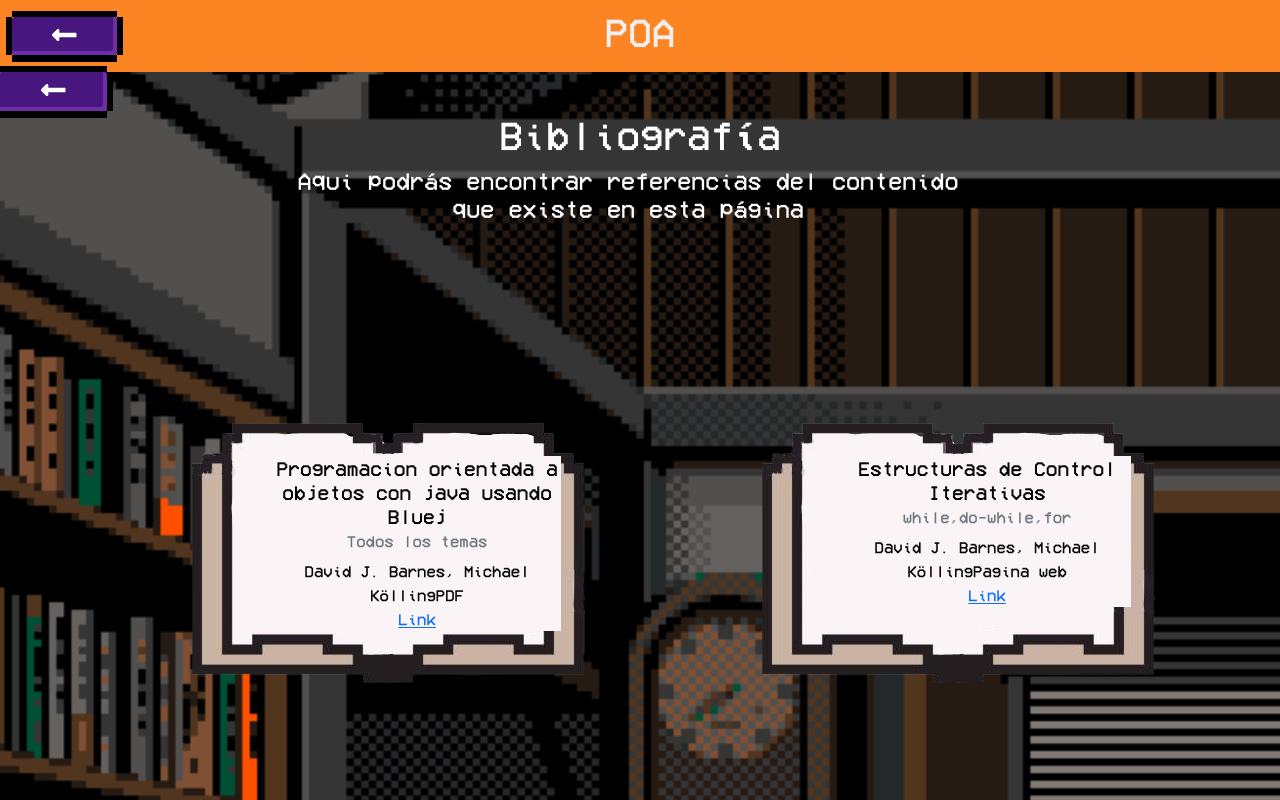
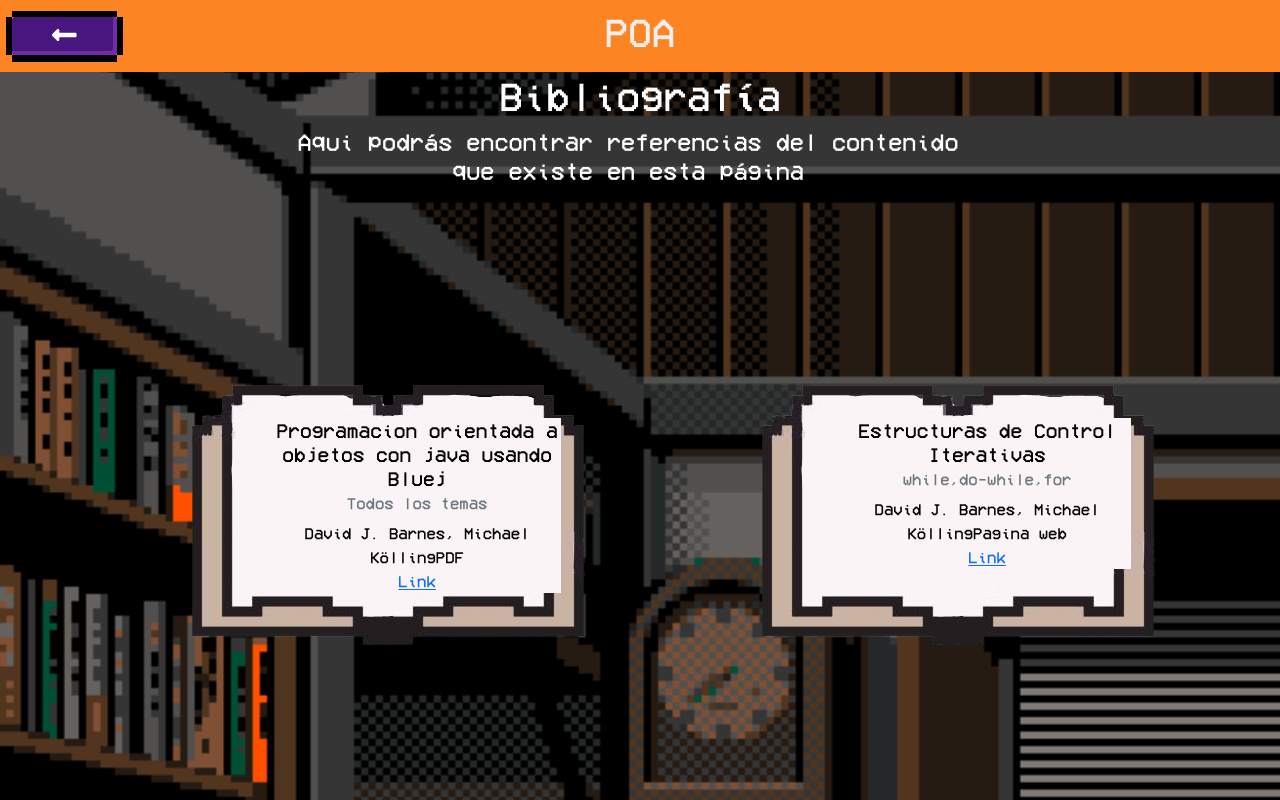
Before and after one commit to ProfessorByte/poa, a React (Create React App) app: page /poa/bibliografia in a window 1280 px wide. Shown: the top 800 px of the page. Built offline with nearby package versions, Linux system fonts and the light colour scheme; a web font is replaced by a local one.

Commit message:
quitando boton extra de bibliografia

```diff
--- a/src/pages/BibliografiaPage.js
+++ b/src/pages/BibliografiaPage.js
@@ -10,7 +10,6 @@ export default function BibliografiaPage() {
       <div className="fondoBibliografia">
         <div>
           <Header/>
-          <ButtonBack dir="/" />
           <HeaderBibliografia/>
         </div>
         <div class="container mt-3">
```
